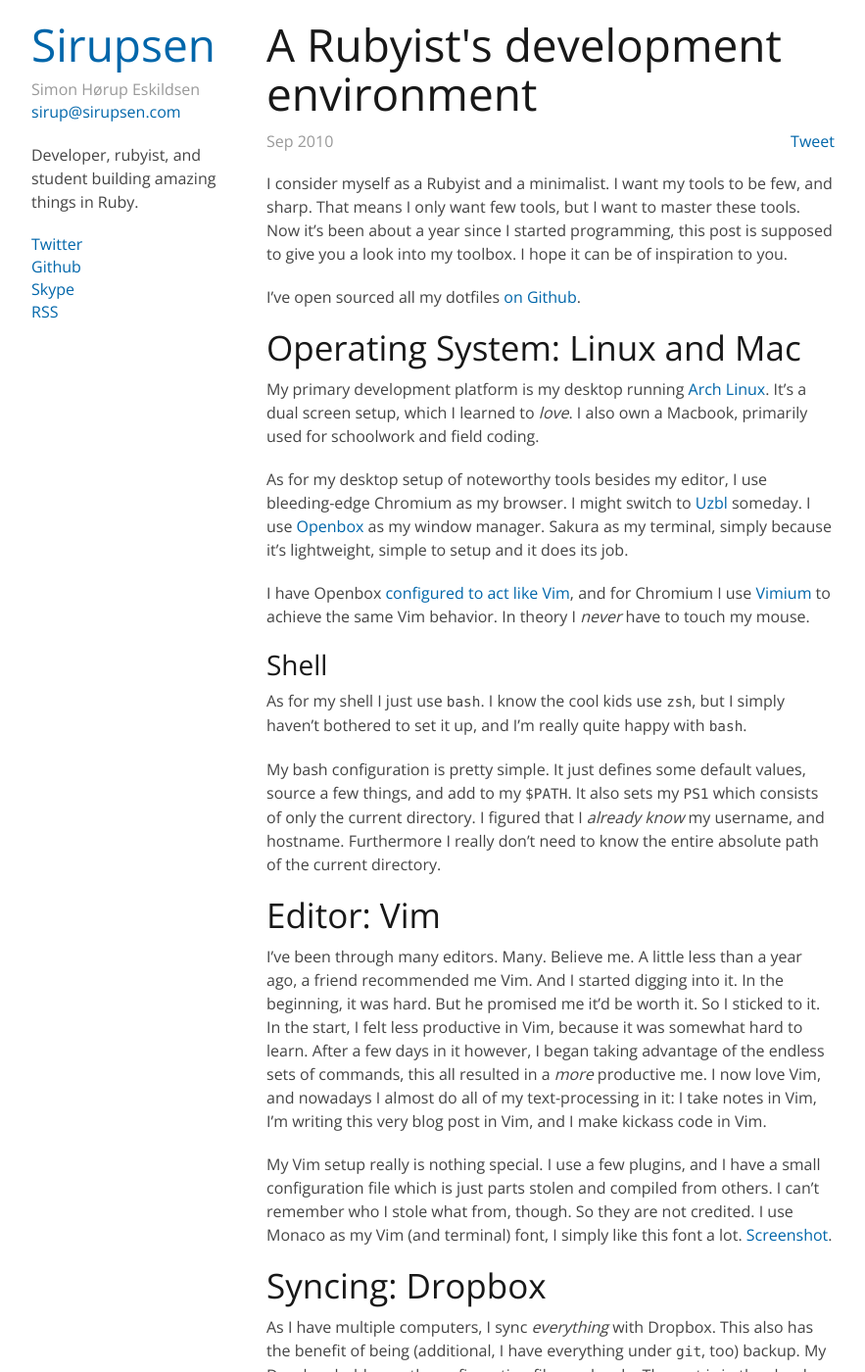
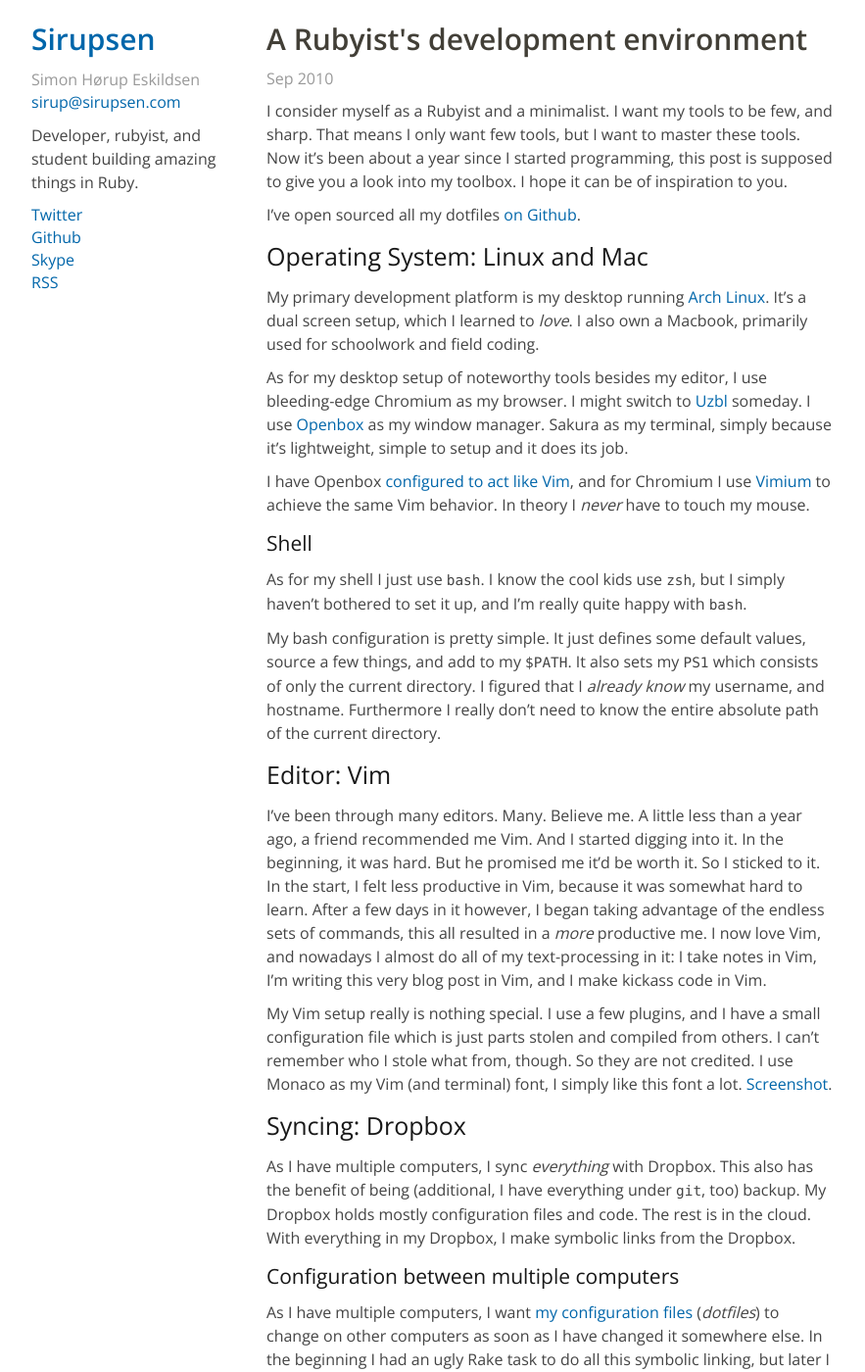
Before and after one commit to igor47/blog, a Jekyll site: the page built from _posts/2010-09-19-a-rubyists-development-environment.md, in a window 1280 px wide and 1400 px high. Shown: the whole window at 98% size, without its empty margins (138-1021 px from the left). Built offline with Jekyll 4.4.1, drawn with Linux system fonts in a browser that asks for light colours; Markdown is read by kramdown in place of the engine named in the settings; comment, search, counter and statistics services are not loaded.

Commit message:
Update design

```diff
--- a/_layouts/post.html
+++ b/_layouts/post.html
@@ -13,15 +13,17 @@
 {{ endif }}
 </div>
 
+<!--
 <div class='five columns' id='tweet'>
   <a href="http://twitter.com/share" class="twitter-share-button" data-text="{{ page.title }}" data-count="horizontal" data-via="Sirupsen" onClick="_gaq.push(['_trackEvent', 'Link', 'Click', 'Post Twitter Share']);">Tweet</a><script type="text/javascript" src="http://platform.twitter.com/widgets.js"></script>
 </div>
+-->
 
 <article class='ten columns offset-by-four' id="article-content">
   {{ content }}
 
   <footer>
-    <p id='follow'>
+    <p id='follow' class="gray">
       You should follow me on Twitter <a href="http://twitter.com/Sirupsen" onClick="_gaq.push(['_trackEvent', 'Link', 'Click', 'Post Twitter']);">here.</a>
     </p>
   </footer>
--- a/static/css/layout.css
+++ b/static/css/layout.css
@@ -20,17 +20,35 @@
 body {
   margin: 20px;
   font-family: 'Open sans', sans-serif;
-  font-size: 12pt;
+  font-size: 16px;
 }
 
-h1 { font-size: 46px; }
-
-.four.columns h1 {
+h1 {
+  font-size: 30px;
+  color: #423F37;
+  font-weight: 600;
+  line-height: 40px;
   margin-bottom: 10px;
 }
 
+p {
+  margin-bottom: 10px;
+}
+
+h2 {
+  font-size: 25px;
+}
+
+h3 {
+  font-size: 21px;
+}
+
+h4 {
+  font-size: 18px;
+}
+
 #posts {
-  padding-top: 15px;
+  padding-top: 5px;
 }
 
 #posts span {
@@ -65,17 +83,6 @@
   margin-top: 24px;
 }
 
-.highlight {
-  /* background: #F7F7F7; */
-  /* border: 2px solid #EEE; */
-  /* color: #000; */
-  /* display: block; */
-  /* line-height: 150%; */
-  /* margin: 24px 0 24px 0; */
-  /* padding: 10px; */
-  margin-bottom: 20px;
-}
-
 pre {
   margin-bottom: 20px;
 }
@@ -83,6 +90,14 @@
 code {
   font-size: 90%;
   font-family: Monaco, Consolas, monospace;
+}
+
+.sidebar ul {
+  margin-bottom: 10px !important;
+}
+
+.sidebar p {
+  margin-bottom: 10px !important;
 }
 
 article li {
@@ -100,7 +115,10 @@
 
 #tweet {
   text-align: right;
-  margin-bottom:20px;
+}
+
+#date-header {
+  margin-bottom: 10px;
 }
 
 /* #Page Styles
```
